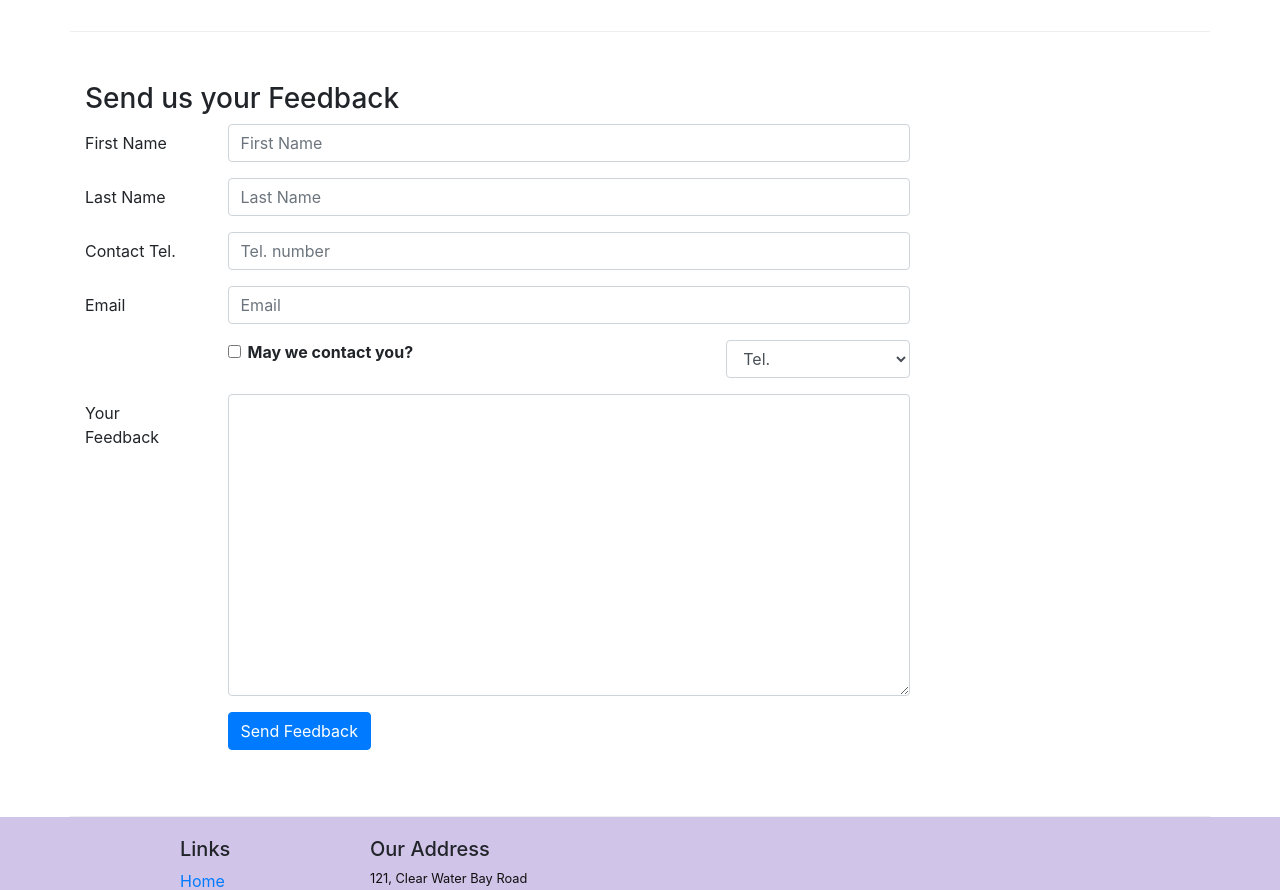
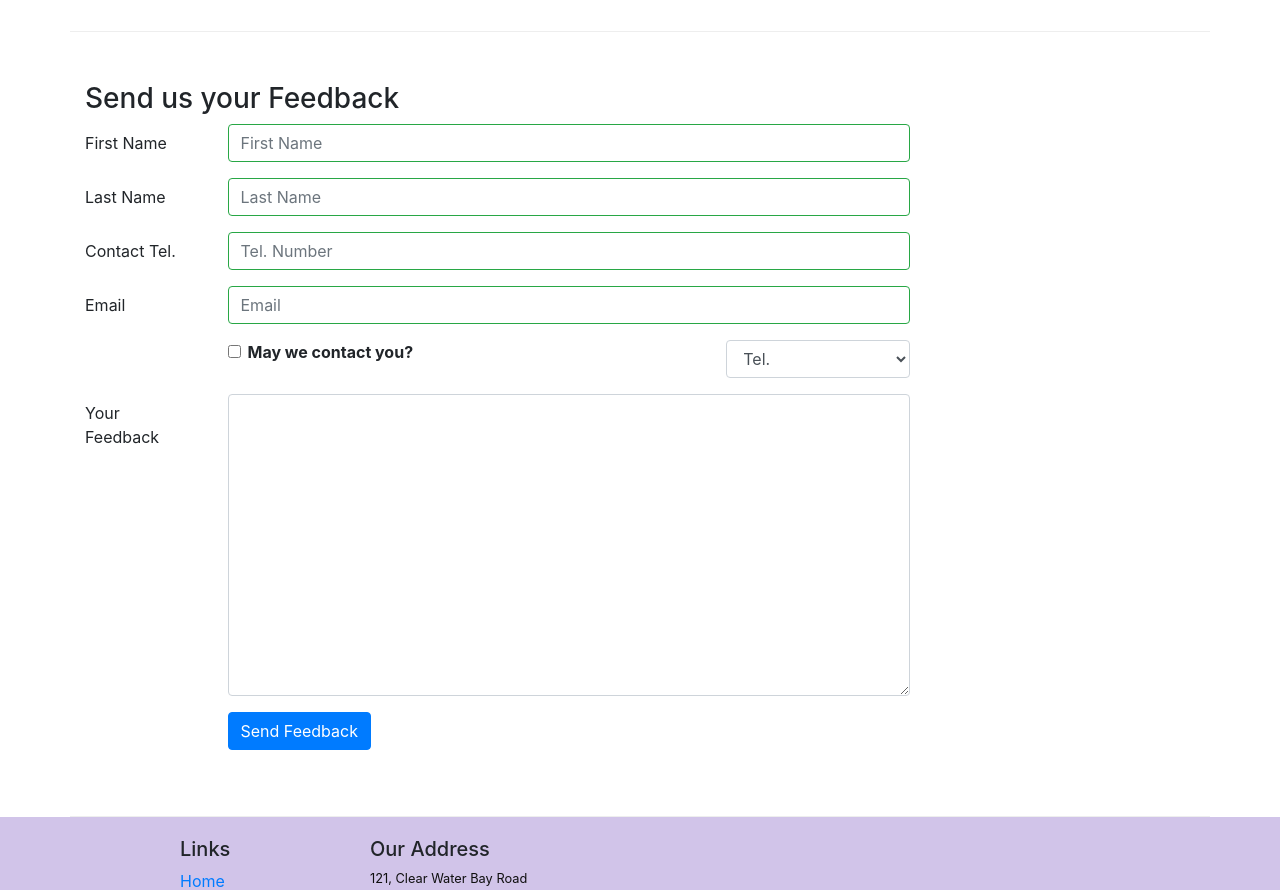
Before and after one commit to DenverEllis/confusion2, a React (Create React App) app: page /contactus in a window 1280 px wide. Shown: the part 860-1750 px from the top of the page. Built offline with nearby package versions, Linux system fonts and the light colour scheme.

Commit message:
Assignment 6 Completed
Guide 323: Controlled Form Validation

```diff
--- a/src/components/ContactComponent.js
+++ b/src/components/ContactComponent.js
@@ -1,5 +1,5 @@
 import React, {Component} from 'react';
-import {Breadcrumb, BreadcrumbItem, Button, Form, FormGroup, Label, Input, Col} from "reactstrap";
+import {Breadcrumb, BreadcrumbItem, Button, Form, FormGroup, Label, Input, Col, Row, FormFeedback} from "reactstrap";
 import {Link} from "react-router-dom"
 
 class Contact extends Component {
@@ -13,11 +13,18 @@
             email: '',
             agree: false,
             contactType: 'Tel.',
-            message: ''
+            message: '',
+            touched: {
+                firstname: false,
+                lastname: false,
+                telnum: false,
+                email: false
+            }
         };
 
         this.handleInputChange = this.handleInputChange.bind(this);
         this.handleSubmit = this.handleSubmit.bind(this);
+        this.handleBlur = this.handleBlur.bind(this);
     }
 
     handleInputChange(event) {
@@ -33,7 +40,31 @@
         event.preventDefault();
     }
 
+    handleBlur = (field) => (evt) => {this.setState({touched: { ...this.state.touched, [field]: true }});}
+    validate(firstname, lastname, telnum, email) {
+        const errors = {firstname: '',lastname: '',telnum: '',email: ''};
+        if (this.state.touched.firstname && firstname.length < 3)
+            errors.firstname = 'First Name should be >= 3 characters';
+        else if (this.state.touched.firstname && firstname.length > 10)
+            errors.firstname = 'First Name should be <= 10 characters';
+
+        if (this.state.touched.lastname && lastname.length < 3)
+            errors.lastname = 'Last Name shouldbe >= 3 characters';
+        else if (this.state.touched.lastname && lastname.length > 10)
+            errors.lastname = 'Last Name should be <= 10 characters';
+
+        const reg = /^\d+$/;
+        if (this.state.touched.telnum && !reg.test(telnum))
+            errors.telnum = 'Tel. Number should contain only numbers';
+
+        if(this.state.touched.email && email.split('').filter(x => x === '@').length !== 1)
+            errors.email = 'Email should contain a @';
+
+        return errors;
+    }
+
     render() {
+        const errors = this.validate(this.state.firstname, this.state.lastname, this.state.telnum, this.state.email);
         return (
             <div className="container">
                 <div className="row">
@@ -84,25 +115,53 @@
                             <FormGroup row>
                                 <Label htmlFor="firstname" md={2}>First Name</Label>
                                 <Col md={10}>
-                                    <Input type="text" id="firstname" name="firstname" placeholder="First Name" value={this.state.firstname} onChange={this.handleInputChange} />
+                                    <Input type="text" id="firstname" name="firstname"
+                                           placeholder="First Name"
+                                           value={this.state.firstname}
+                                           valid={errors.firstname === ''}
+                                           invalid={errors.firstname !== ''}
+                                           onBlur={this.handleBlur('firstname')}
+                                           onChange={this.handleInputChange} />
+                                    <FormFeedback>{errors.firstname}</FormFeedback>
                                 </Col>
                             </FormGroup>
                             <FormGroup row>
                                 <Label htmlFor="lastname" md={2}>Last Name</Label>
                                 <Col md={10}>
-                                    <Input type="text" id="lastname" name="lastname" placeholder="Last Name" value={this.state.lastname} onChange={this.handleInputChange} />
+                                    <Input type="text" id="lastname" name="lastname"
+                                           placeholder="Last Name"
+                                           value={this.state.lastname}
+                                           valid={errors.lastname === ''}
+                                           invalid={errors.lastname !== ''}
+                                           onBlur={this.handleBlur('lastname')}
+                                           onChange={this.handleInputChange} />
+                                    <FormFeedback>{errors.lastname}</FormFeedback>
                                 </Col>
                             </FormGroup>
                             <FormGroup row>
                                 <Label htmlFor="telnum" md={2}>Contact Tel.</Label>
                                 <Col md={10}>
-                                    <Input type="tel" id="telnum" name="telnum" placeholder="Tel. number" value={this.state.telnum} onChange={this.handleInputChange}/>
+                                    <Input type="tel" id="telnum" name="telnum"
+                                           placeholder="Tel. Number"
+                                           value={this.state.telnum}
+                                           valid={errors.telnum === ''}
+                                           invalid={errors.telnum !== ''}
+                                           onBlur={this.handleBlur('telnum')}
+                                           onChange={this.handleInputChange} />
+                                    <FormFeedback>{errors.telnum}</FormFeedback>
                                 </Col>
                             </FormGroup>
                             <FormGroup row>
                                 <Label htmlFor="email" md={2}>Email</Label>
                                 <Col md={10}>
-                                    <Input type="email" id="email" name="email" placeholder="Email" value={this.state.email} onChange={this.handleInputChange} />
+                                    <Input type="email" id="email" name="email"
+                                           placeholder="Email"
+                                           value={this.state.email}
+                                           valid={errors.email === ''}
+                                           invalid={errors.email !== ''}
+                                           onBlur={this.handleBlur('email')}
+                                           onChange={this.handleInputChange} />
+                                    <FormFeedback>{errors.email}</FormFeedback>
                                 </Col>
                             </FormGroup>
                             <FormGroup row>
```
